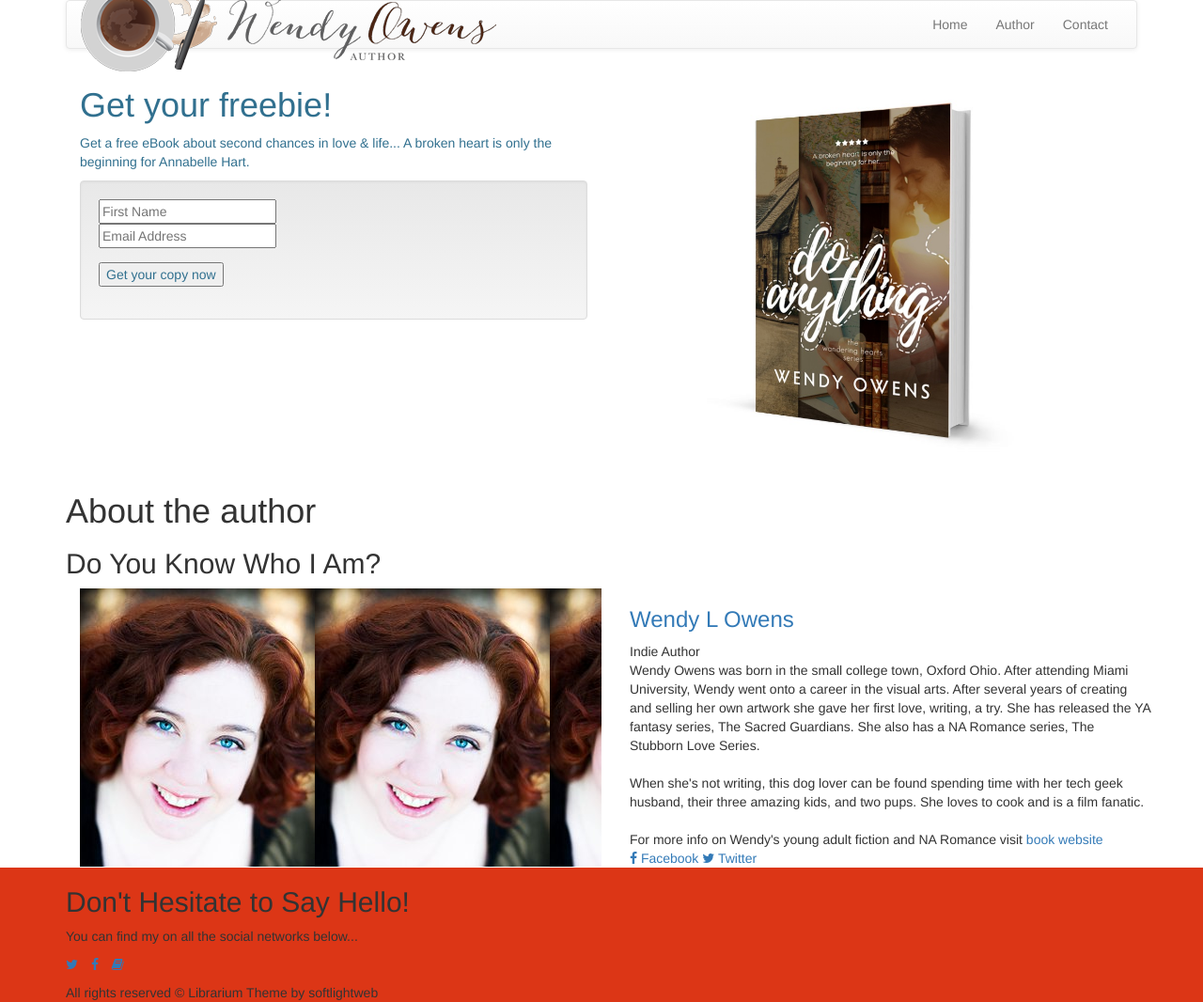
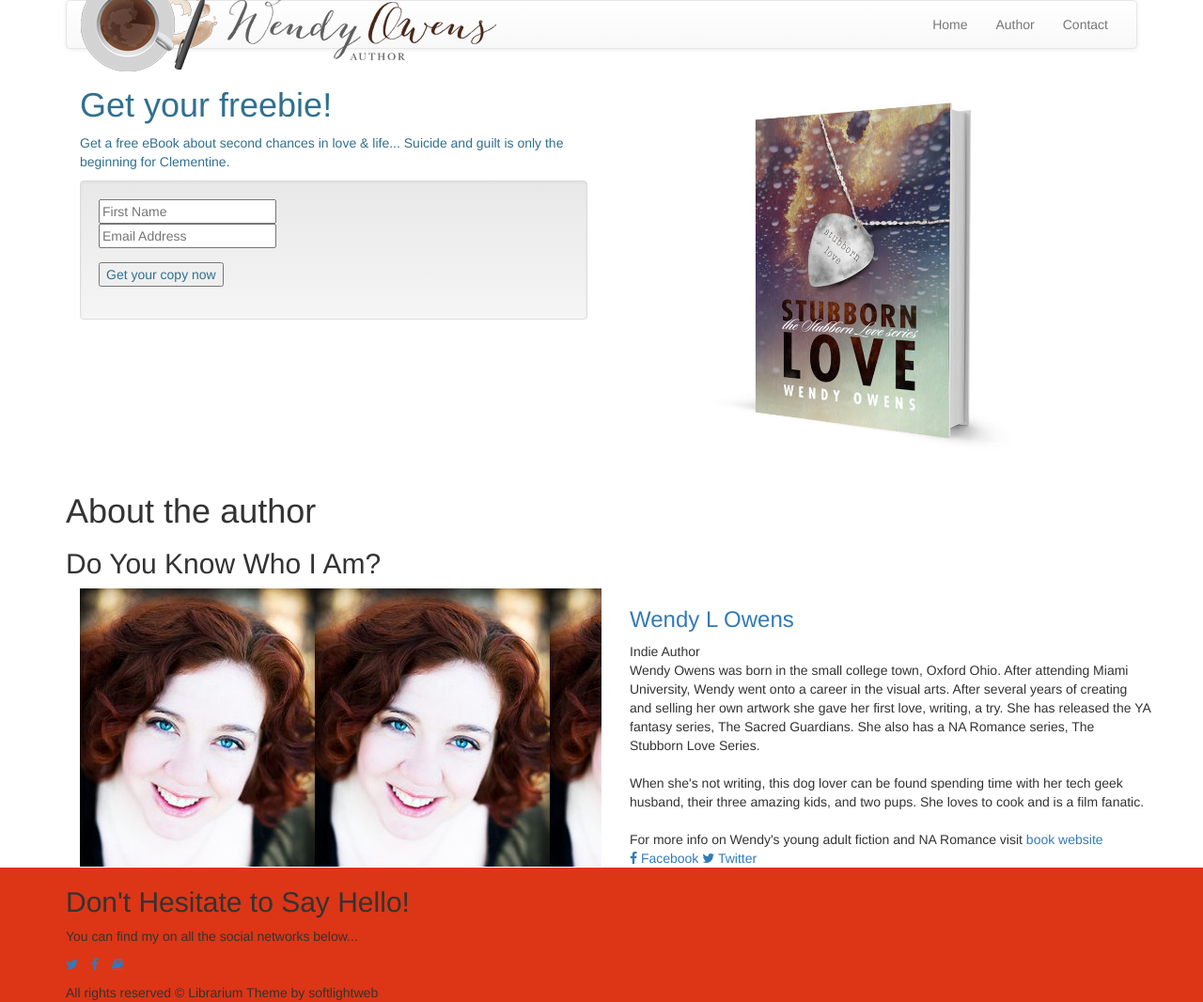
Before and after one commit to queso/wendy-owens-doanything-landing, a Jekyll site: the page built from index.html, in a window 1280 px wide. Shown: the whole page at 94% size. Built offline with Jekyll 4.4.1, drawn with Linux system fonts in a browser that asks for light colours; comment, search, counter and statistics services are not loaded.

Commit message:
Switch singup to be stubborn love

```diff
--- a/index.html
+++ b/index.html
@@ -1,7 +1,7 @@
 ---
 layout: default
 genre: romance
-image: images/3d-do-anything-book.jpg
-description: Get a free eBook about second chances in love & life... A broken heart is only the beginning for Annabelle Hart.
+image: images/3d-stubborn-love-book.jpg
+description: Get a free eBook about second chances in love & life... Suicide and guilt is only the beginning for Clementine.
 ---
 {% include signup.html %}
```
Also changed, not shown: images/3d-stubborn-love-book.jpg (added).
